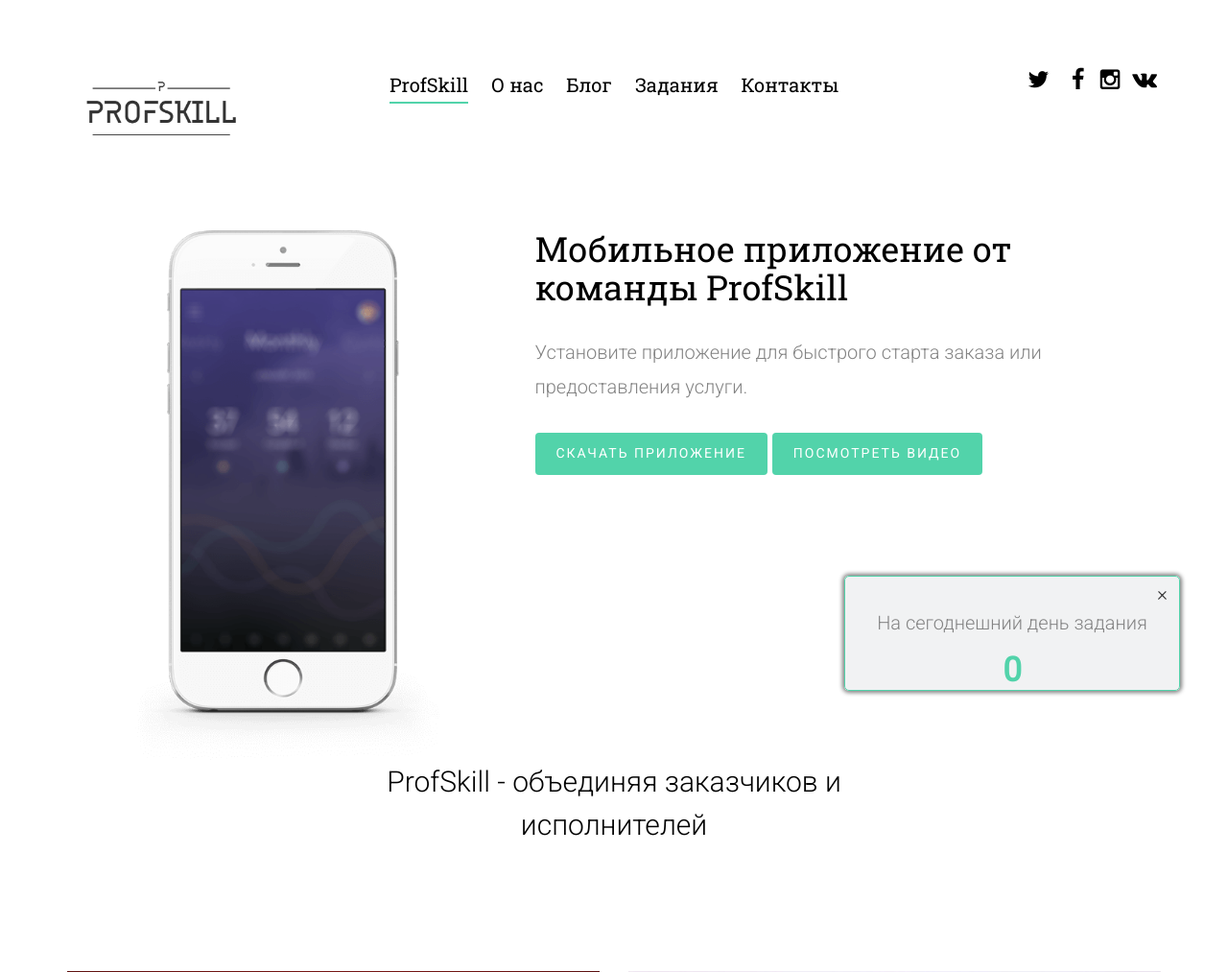
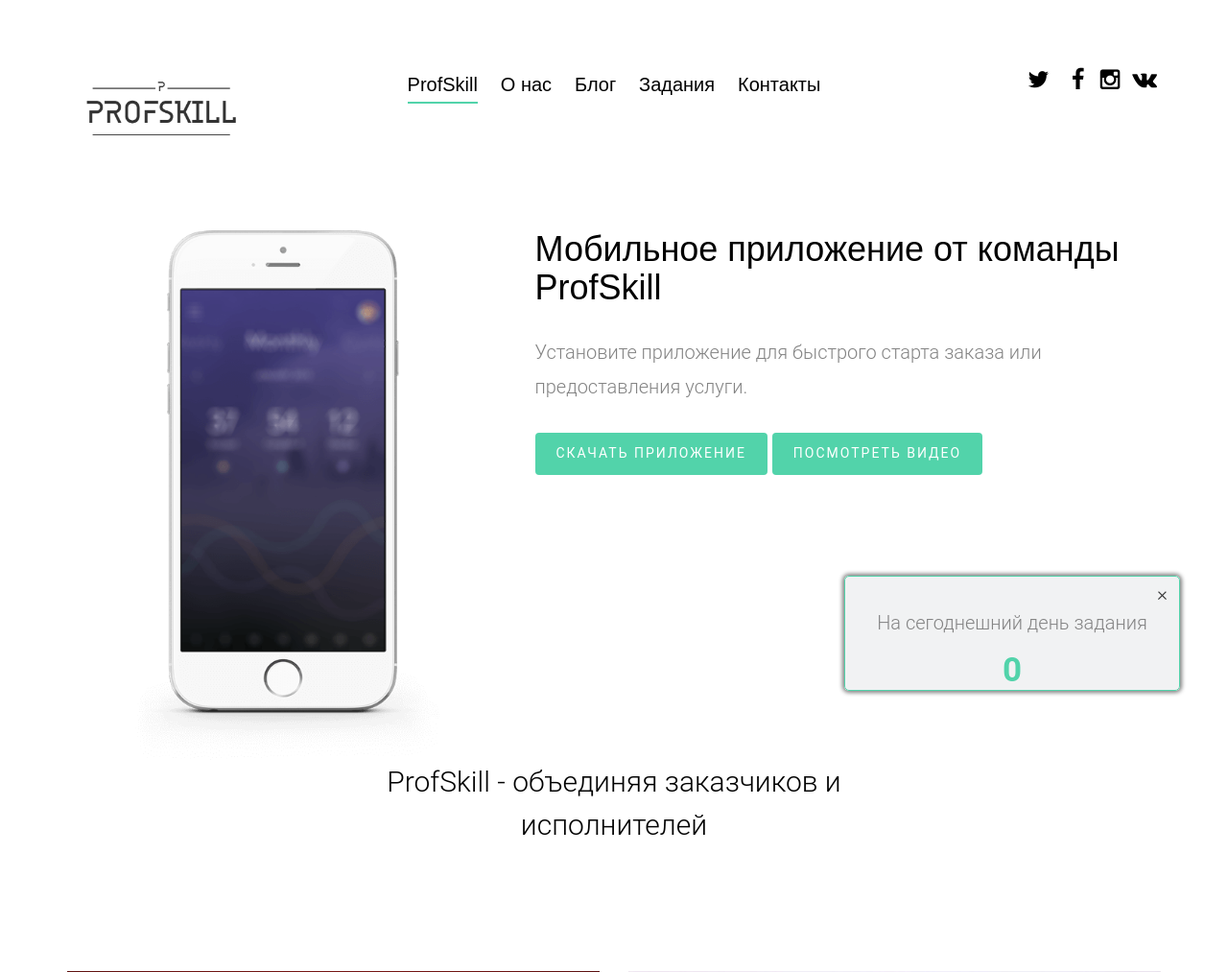
Before and after one commit to SiAnton/ProfSkill, a Django app: page /skill/ in a window 1280 px wide. Shown: the top 1013 px of the page at 96% size. Run offline with Django 3.2, Linux system fonts and the light colour scheme; data that the repository does not hold is empty; some libraries are stand-ins or nearby versions; some web fonts are replaced.

Commit message:
end-11 new python

```diff
--- a/skill/templates/skill/blog.html
+++ b/skill/templates/skill/blog.html
@@ -28,7 +28,7 @@
 	<!-- Place favicon.ico and apple-touch-icon.png in the root directory -->
 	<!-- <link rel="shortcut icon" href="favicon.ico"> -->
 
-	<link href='https://fonts.googleapis.com/css?family=Roboto+Slab:400,300,700|Roboto:300,400' rel='stylesheet' type='text/css'>
+	<!-- <link href='https://fonts.googleapis.com/css?family=Roboto+Slab:400,300,700|Roboto:300,400' rel='stylesheet' type='text/css'> -->
 
 	<!-- Animate.css -->
 	<link rel="stylesheet" href="{% static 'css/animate.css'%}">
--- a/skill/templates/skill/contact.html
+++ b/skill/templates/skill/contact.html
@@ -28,7 +28,7 @@
 	<!-- Place favicon.ico and apple-touch-icon.png in the root directory -->
 	<!-- <link rel="shortcut icon" href="favicon.ico"> -->
 
-	<link href='https://fonts.googleapis.com/css?family=Roboto+Slab:400,300,700|Roboto:300,400' rel='stylesheet' type='text/css'>
+	<!-- <link href='https://fonts.googleapis.com/css?family=Roboto+Slab:400,300,700|Roboto:300,400' rel='stylesheet' type='text/css'> -->
 
 	<!-- Animate.css -->
 	<link rel="stylesheet" href=" {% static 'css/animate.css'%}">
--- a/skill/templates/skill/index.html
+++ b/skill/templates/skill/index.html
@@ -28,7 +28,7 @@
 	<!-- Place favicon.ico and apple-touch-icon.png in the root directory -->
 	<!--<link rel="shortcut icon" href="favicon.ico">-->
 
-	<link href='https://fonts.googleapis.com/css?family=Roboto+Slab:400,300,700|Roboto:300,400' rel='stylesheet' type='text/css'>
+	<!-- <link href='https://fonts.googleapis.com/css?family=Roboto+Slab:400,300,700|Roboto:300,400' rel='stylesheet' type='text/css'> -->
 
 	<!-- Animate.css -->
 	<link rel="stylesheet" href="{% static 'css/animate.css'%}">
--- a/skill/templates/skill/inside.html
+++ b/skill/templates/skill/inside.html
@@ -28,7 +28,7 @@
 	<!-- Place favicon.ico and apple-touch-icon.png in the root directory -->
 	<!-- <link rel="shortcut icon" href="favicon.ico"> -->
 
-	<link href='https://fonts.googleapis.com/css?family=Roboto+Slab:400,300,700|Roboto:300,400' rel='stylesheet' type='text/css'>
+	<!-- <link href='https://fonts.googleapis.com/css?family=Roboto+Slab:400,300,700|Roboto:300,400' rel='stylesheet' type='text/css'> -->
 
 	<!-- Animate.css -->
 	<link rel="stylesheet" href="{% static 'css/animate.css'%}">
--- a/skill/templates/skill/services.html
+++ b/skill/templates/skill/services.html
@@ -28,7 +28,7 @@
 	<!-- Place favicon.ico and apple-touch-icon.png in the root directory -->
 	<!--<link rel="shortcut icon" href="favicon.ico">-->
 
-	<link href='https://fonts.googleapis.com/css?family=Roboto+Slab:400,300,700|Roboto:300,400' rel='stylesheet' type='text/css'>
+	<!-- <link href='https://fonts.googleapis.com/css?family=Roboto+Slab:400,300,700|Roboto:300,400' rel='stylesheet' type='text/css'> -->
 
 
   <!--   <link rel="stylesheet" href="{% static 'css/table.css'%}"> -->
```
